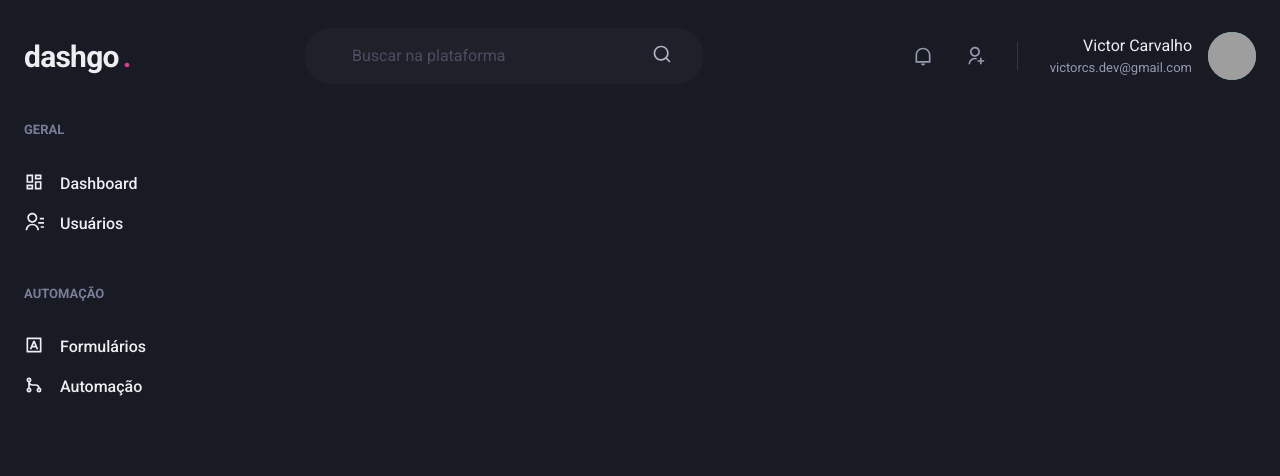
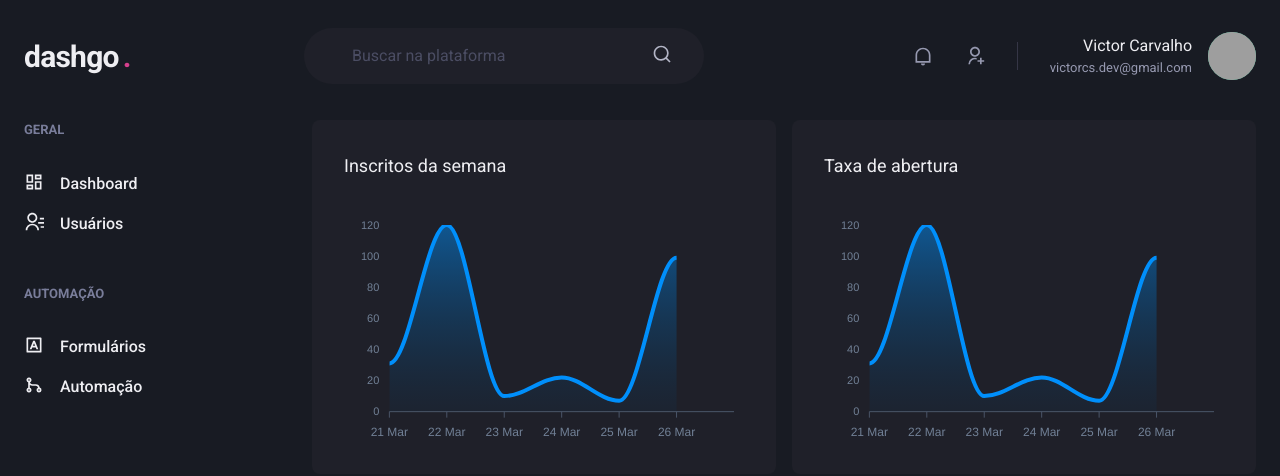
Before and after one commit to victordev13/ch04_dashgo, a Next.js app: page /dashboard in a window 1280 px wide. Shown: the top 476 px of the page. Built offline with nearby package versions, Linux system fonts and the light colour scheme; grey boxes are pictures that could not be loaded.

Commit message:
feat: graficos

```diff
--- a/package.json
+++ b/package.json
@@ -13,9 +13,11 @@
     "@chakra-ui/react": "^1.6.5",
     "@emotion/react": "^11.4.0",
     "@emotion/styled": "^11.3.0",
+    "apexcharts": "^3.30.0",
     "framer-motion": "^4.1.17",
     "next": "11.0.1",
     "react": "17.0.2",
+    "react-apexcharts": "^1.3.9",
     "react-dom": "17.0.2",
     "react-icons": "^4.3.1"
   },
--- a/src/pages/dashboard.tsx
+++ b/src/pages/dashboard.tsx
@@ -1,13 +1,92 @@
-import { Flex } from '@chakra-ui/react';
+import { Flex, SimpleGrid, Box, Text, theme } from '@chakra-ui/react';
+import dynamic from 'next/dynamic';
+
 import { Header } from '../components/Header/Header';
 import { Sidebar } from '../components/Sidebar/Sidebar';
+
+const Chart = dynamic(() => import('react-apexcharts'), {
+  ssr: false, // carregar somente no browser
+});
+
+const options = {
+  chart: {
+    toolbar: {
+      show:  false,
+    },
+    zoom: {
+      enabled: false,
+    },
+    foreColor: theme.colors.gray[500],
+  },
+  grid: {
+    show: false,
+  },
+  dataLabels: {
+    enabled: false,
+  },
+  tooltip: {
+    enabled: false,
+  },
+  xaxis: {
+    type: 'datetime',
+    axisBorder: {
+      color: theme.colors.gray[600],
+    },
+    axisTicks: {
+      color: theme.colors.gray[600],
+    },
+    categories: [
+      '2021-03-21T00:00:00.000Z',
+      '2021-03-22T00:00:00.000Z',
+      '2021-03-23T00:00:00.000Z',
+      '2021-03-24T00:00:00.000Z',
+      '2021-03-25T00:00:00.000Z',
+      '2021-03-26T00:00:00.000Z',
+      '2021-03-27T00:00:00.000Z',
+    ],
+  },
+  fill: {
+    opacity: 0.3,
+    type: 'gradient',
+    gradient: {
+      shade: 'dark',
+      opacityFrom: 0.7,
+      opacityTo: 0.3
+    }
+  }
+}
+
+const series = [
+  { name: 'series1', data: [31, 120, 10, 22, 7, 99]}
+]
 
 export default function DashBoard() {
   return (
     <Flex direction="column" h="100vh">
       <Header />
-      <Flex w="100%" my="6" maxWidth={1400} mx="auto"px="6">
+      <Flex w="100%" my="6" maxWidth={1480} mx="auto"px="6">
         <Sidebar/>
+
+        <SimpleGrid flex="1" gap="4" minChildWidth="320px" align="flex-start">
+          <Box
+            p="8"
+            bg="gray.800"
+            borderRadius={8}
+            pb="4"
+          >
+            <Text fontSize="lg" mb="4">Inscritos da semana</Text>
+            <Chart options={options} series={series} type="area" heght={160} />
+          </Box>
+          <Box
+            p="8"
+            bg="gray.800"
+            borderRadius={8}
+            pb="4"
+          >
+            <Text fontSize="lg" mb="4">Taxa de abertura</Text>
+            <Chart options={options} series={series} type="area" heght={160} />
+          </Box>
+        </SimpleGrid>
       </Flex>
     </Flex>
   );
```
Also changed, not shown: 1 other file (tests, documents, lock files or other folders).
